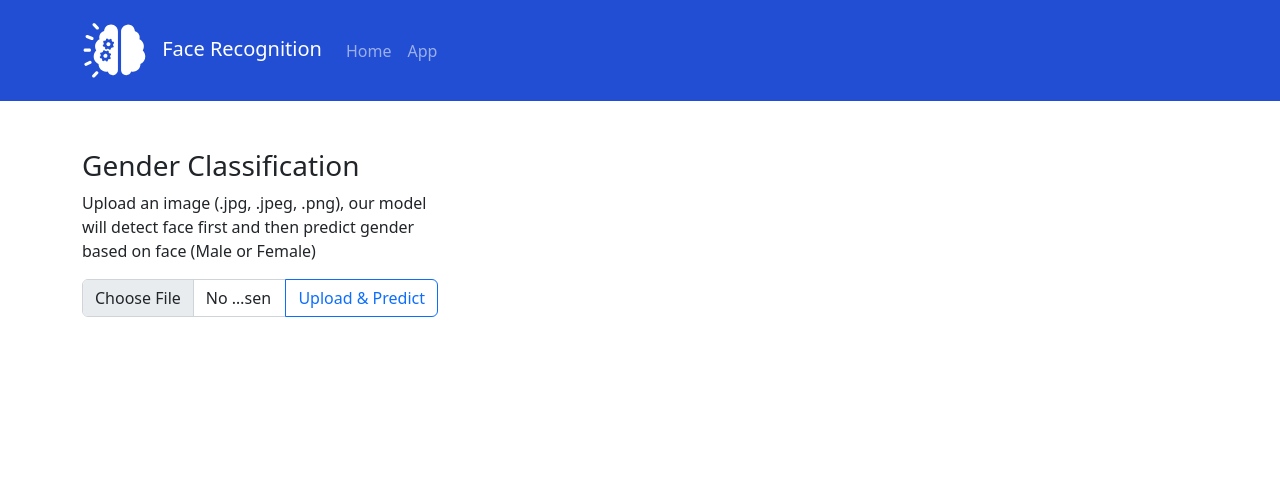
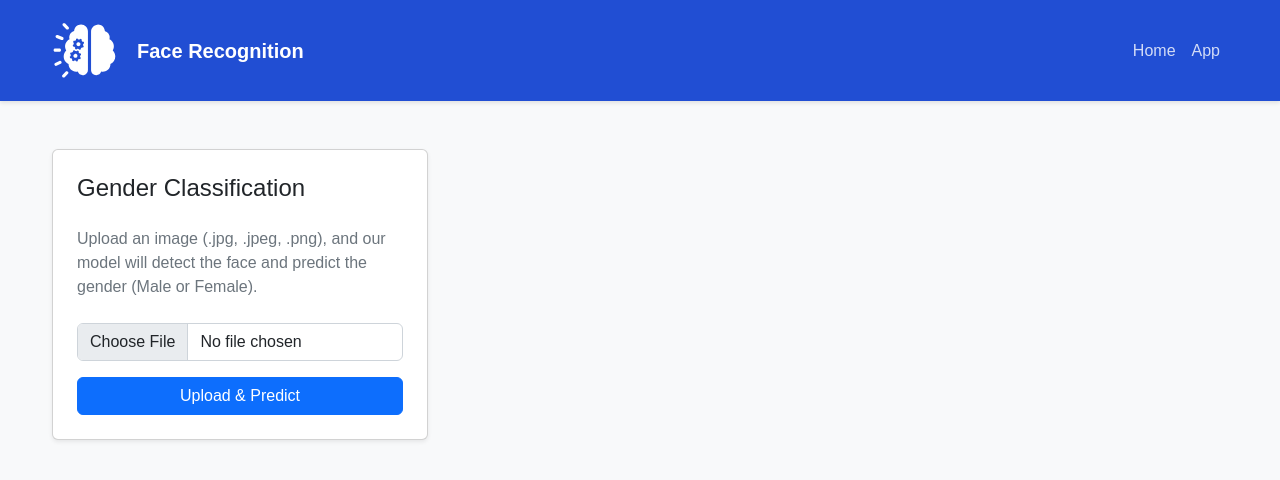
Before and after one commit to PraveenBhathiya/GenderApp, a Flask app: page /app/gender/ in a window 1280 px wide. Shown: the top 480 px of the page. Run offline with Flask 3, Linux system fonts and the light colour scheme; parts of the project's set-up code (start-up, migrations or seed data) failed here and were passed over.

Commit message:
changes added

```diff
--- a/templates/base.html
+++ b/templates/base.html
@@ -5,36 +5,70 @@
     <meta http-equiv="X-UA-Compatible" content="IE=edge">
     <meta name="viewport" content="width=device-width, initial-scale=1.0">
     <title>Face Recognition Web App</title>
+    <!-- Bootstrap CSS -->
     <link href="https://cdn.jsdelivr.net/npm/bootstrap@5.2.0/dist/css/bootstrap.min.css" rel="stylesheet" integrity="sha384-gH2yIJqKdNHPEq0n4Mqa/HGKIhSkIHeL5AyhkYV8i59U5AR6csBvApHHNl/vI1Bx" crossorigin="anonymous">
-    <script src="https://cdn.jsdelivr.net/npm/bootstrap@5.2.0/dist/js/bootstrap.bundle.min.js" integrity="sha384-A3rJD856KowSb7dwlZdYEkO39Gagi7vIsF0jrRAoQmDKKtQBHUuLZ9AsSv4jD4Xa" crossorigin="anonymous"></script>
-
+    <!-- Custom CSS -->
+    <style>
+        body {
+            font-family: 'Arial', sans-serif;
+            background-color: #f8f9fa;
+        }
+        .navbar {
+            box-shadow: 0 2px 4px rgba(0, 0, 0, 0.1);
+        }
+        .navbar-brand {
+            font-weight: 600;
+            font-size: 1.25rem;
+            display: flex;
+            align-items: center;
+        }
+        .navbar-brand img {
+            margin-right: 10px;
+        }
+        .nav-link {
+            font-weight: 500;
+            color: rgba(255, 255, 255, 0.8) !important;
+            transition: color 0.3s ease;
+        }
+        .nav-link:hover {
+            color: #ffffff !important;
+        }
+        .container {
+            max-width: 1200px;
+            margin: auto;
+        }
+    </style>
 </head>
 <body>
-    <!-- Nav bar -->
-    <!-- Royal blue: #214ed3 -->
+    <!-- Navbar -->
     <nav class="navbar navbar-expand-lg navbar-dark" style="background-color: #214ed3;">
         <div class="container">
-            <!-- logo -->
+            <!-- Logo -->
             <a class="navbar-brand" href="/">
-                <img class="image-fluid" src="/static/images/logo.svg" alt="" width="75">
+                <img class="image-fluid" src="/static/images/logo.svg" alt="Logo" width="75">
                 Face Recognition
             </a>
 
-            <!-- items -->
-            <div class="collapse navbar-collapse">
-                <div class="navbar-nav">
+            <!-- Navbar Toggler for Mobile -->
+            <button class="navbar-toggler" type="button" data-bs-toggle="collapse" data-bs-target="#navbarNav" aria-controls="navbarNav" aria-expanded="false" aria-label="Toggle navigation">
+                <span class="navbar-toggler-icon"></span>
+            </button>
+
+            <!-- Navbar Items -->
+            <div class="collapse navbar-collapse" id="navbarNav">
+                <div class="navbar-nav ms-auto">
                     <a class="nav-item nav-link" href="/">Home</a>
                     <a class="nav-item nav-link" href="/app/">App</a>
-
                 </div>
             </div>
         </div>
     </nav>
 
-    <!-- template inheritance -->
+    <!-- Template Inheritance -->
     {% block bodyblock %}
-
     {% endblock %}
 
+    <!-- Bootstrap JS -->
+    <script src="https://cdn.jsdelivr.net/npm/bootstrap@5.2.0/dist/js/bootstrap.bundle.min.js" integrity="sha384-A3rJD856KowSb7dwlZdYEkO39Gagi7vIsF0jrRAoQmDKKtQBHUuLZ9AsSv4jD4Xa" crossorigin="anonymous"></script>
 </body>
 </html>
--- a/templates/gender.html
+++ b/templates/gender.html
@@ -1,60 +1,64 @@
 {% extends 'base.html' %}
 
 {% block bodyblock %}
-<!-- 12 -->
-<div class="container">
+<div class="container my-5">
     <div class="row">
-        <div class="col">
-            <br><br>
-            <!-- form : upload the image -->
-            <h3 class="display-8" >Gender Classification</h3>
-            <p>Upload an image (.jpg, .jpeg, .png), our model will
-                detect face first and then predict gender based on face (Male or Female)
+        <!-- Upload Section -->
+        <div class="col-lg-4">
+            <div class="card shadow-sm p-4">
+                <h3 class="h4 mb-4">Gender Classification</h3>
+                <p class="text-muted mb-4">
+                    Upload an image (.jpg, .jpeg, .png), and our model will detect the face and predict the gender (Male or Female).
                 </p>
-            <!-- upload image form -->
+                <!-- Upload Form -->
                 <form action="#" method="POST" enctype="multipart/form-data">
-                <div class="input-group">
+                    <div class="mb-3">
                         <input type="file" class="form-control" name="image_name" required>
-                    <input type="submit" value="Upload & Predict" class="btn btn-outline-primary">
+                    </div>
+                    <button type="submit" class="btn btn-primary w-100">Upload & Predict</button>
+                </form>
+            </div>
+        </div>
 
-                </div>
-            </form>
+        <!-- Results Section -->
+        <div class="col-lg-8">
+            {% if fileupload %}
+            <div class="card shadow-sm p-4">
+                <h3 class="h4 mb-4">Predicted Image</h3>
+                <img src="/static/predict/prediction_image.jpg" class="img-fluid rounded mb-4" alt="Predicted Image">
 
-        </div>
-        <div class="col-8">
-            <!-- report: prediction image, reporting (grayscale, eigen image and probability score) -->
-            {% if fileupload %}
-            <br><br>
-            <!-- predicted image -->
-            <h3 class="display-8"> Predicted Image</h3>
-            <img src="/static/predict/prediction_image.jpg" class="image-fluid" width="500" alt="">
-            <!-- reporting -->
-            <hr>
-            <br>
-            <table class="table table-hover table-striped">
+                <!-- Reporting Table -->
+                <hr class="mb-4">
+                <h3 class="h4 mb-4">Analysis Report</h3>
+                <div class="table-responsive">
+                    <table class="table table-hover">
+                        <thead>
                             <tr>
                                 <th>Detection Face</th>
                                 <th>Eigen Image</th>
                                 <th>Prediction Gender</th>
                                 <th>Score</th>
                             </tr>
+                        </thead>
+                        <tbody>
                             {% for element in report %}
                             <tr>
                                 <td>
-                            <img src="/static/predict/{{ element[0] }}" class="image-fluid" height="100" alt="">
+                                    <img src="/static/predict/{{ element[0] }}" class="img-thumbnail" height="100" alt="Detection Face">
                                 </td>
                                 <td>
-                            <img src="/static/predict/{{ element[1] }}" class="image-fluid" height="100" alt="">
+                                    <img src="/static/predict/{{ element[1] }}" class="img-thumbnail" height="100" alt="Eigen Image">
                                 </td>
                                 <td>{{ element[2] }}</td>
                                 <td>{{ element[3] }}</td>
                             </tr>
                             {% endfor %}
+                        </tbody>
                     </table>
+                </div>
+            </div>
             {% endif %}
         </div>
     </div>
 </div>
-
-
 {% endblock %}
```
Also changed, not shown: templates/app.html (+10 -9 lines), templates/index.html (+68 -9 lines). Lines whose indentation alone changed are shown as unchanged.
